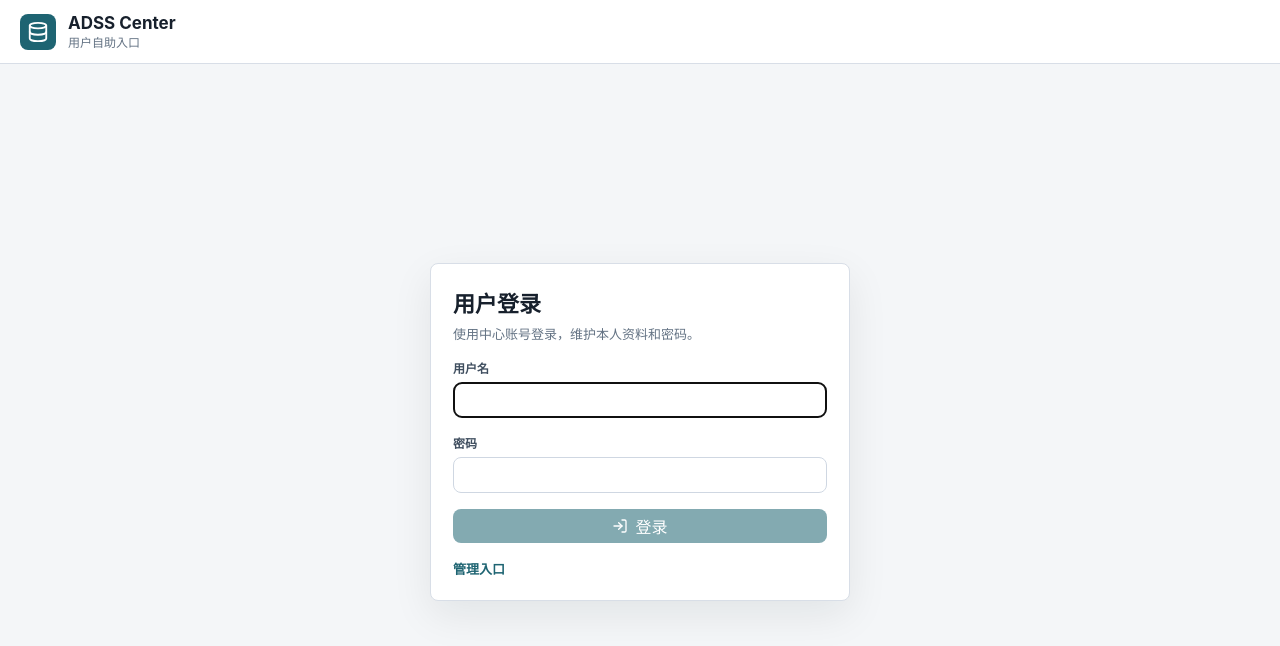
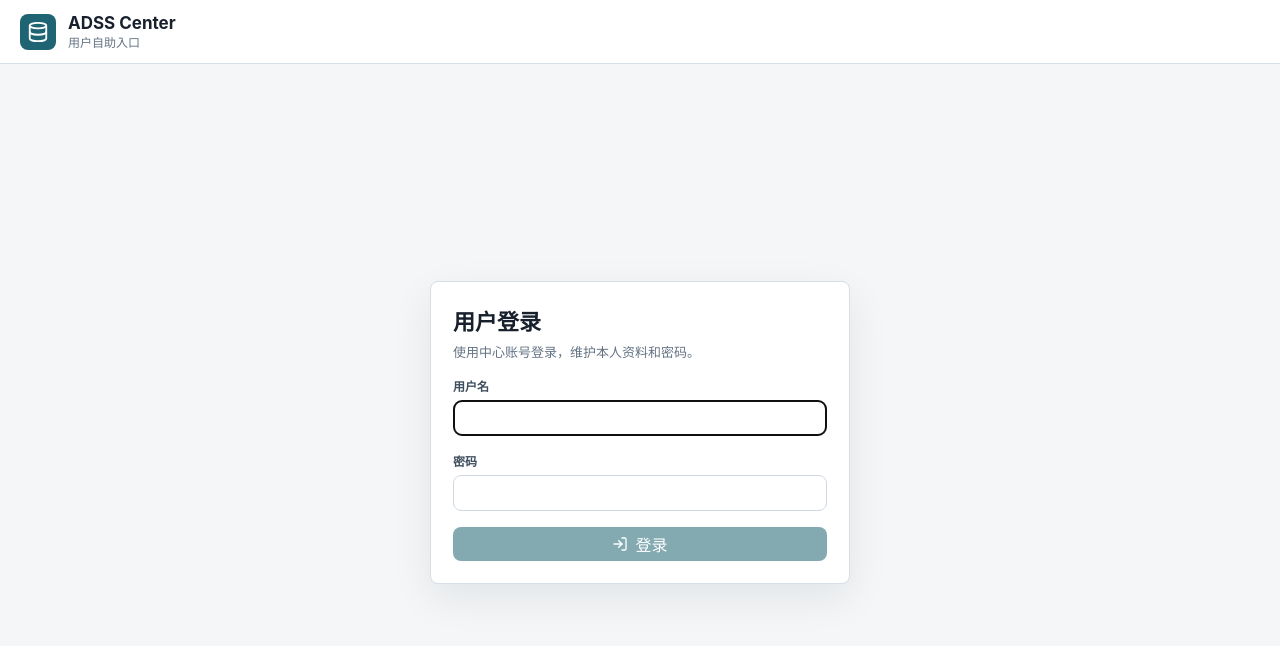
Before and after one commit to Zoranner/adscope-identity, a Nuxt app in the folder center/web/: page /login in a window 1280 px wide. Shown: the top 646 px of the page. Built offline with nearby package versions, Linux system fonts and the light colour scheme.

Commit message:
移除用户登录页管理入口

```diff
--- a/center/web/app/pages/login.vue
+++ b/center/web/app/pages/login.vue
@@ -60,7 +60,6 @@ async function submitLogin() {
           <LogIn :size="16" />
           登录
         </button>
-        <NuxtLink class="text-link" to="/admin">管理入口</NuxtLink>
       </form>
     </main>
   </div>
```
